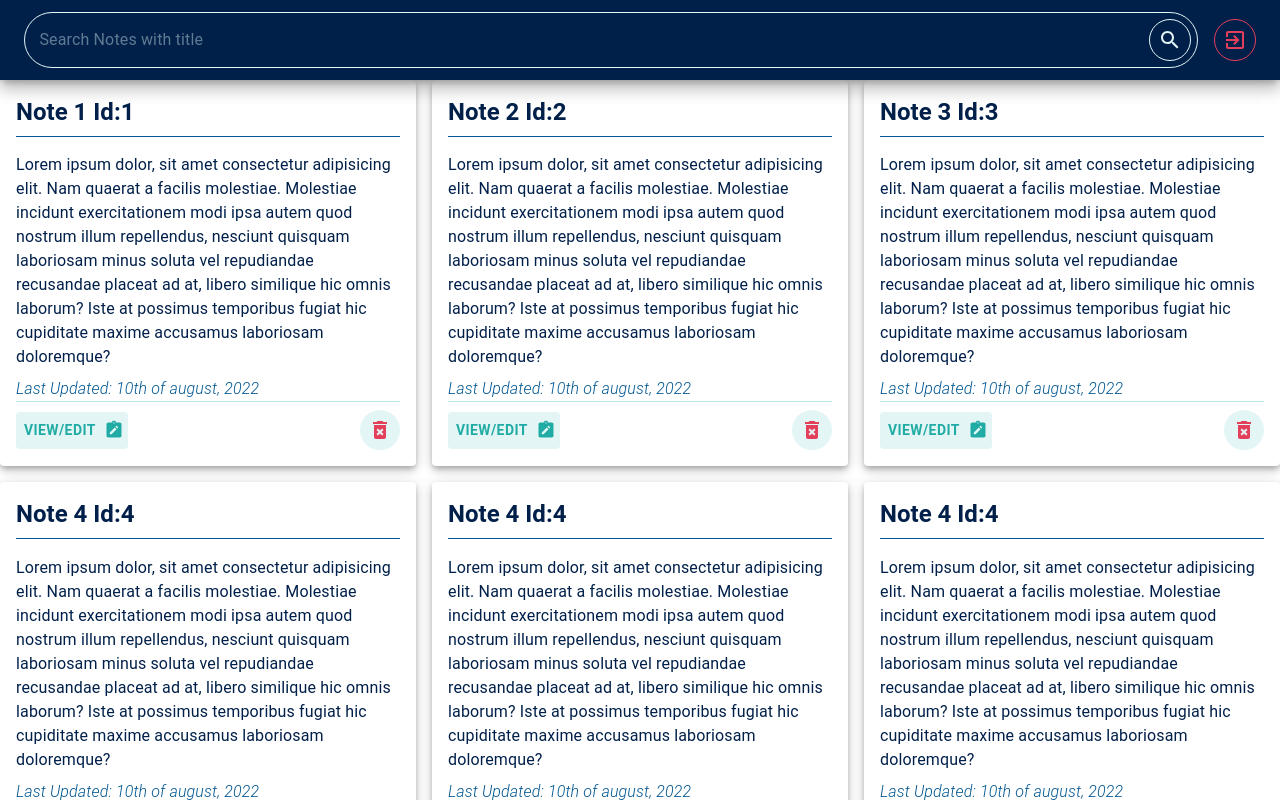
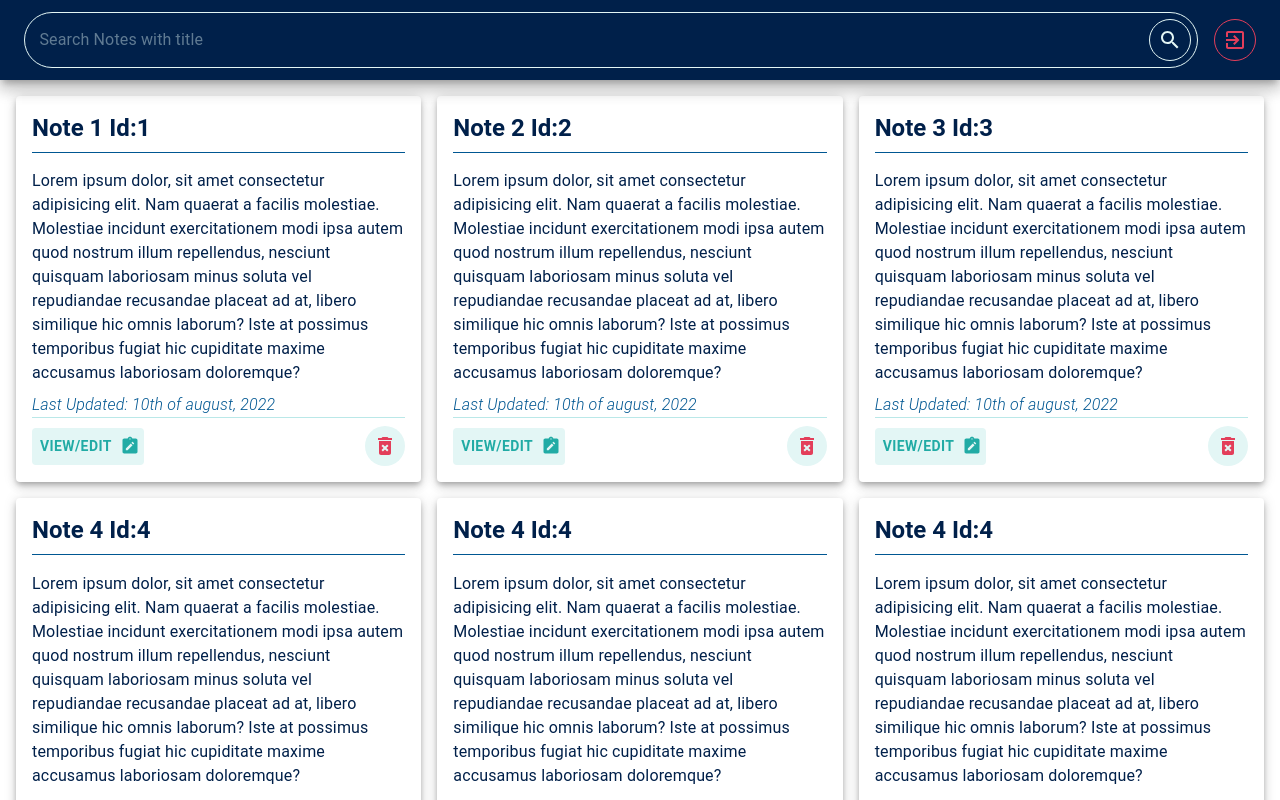
Before and after one commit to Folareen/sleek-notes, a React (Create React App) app: page / in a window 1280 px wide. Shown: the top 800 px of the page. Built offline with nearby package versions, Linux system fonts and the light colour scheme.

Commit message:
notespreview page

```diff
--- a/src/pages/NotesPreview.jsx
+++ b/src/pages/NotesPreview.jsx
@@ -32,7 +32,7 @@ export default class NotesPreview extends Component {
             </Toolbar>
         </AppBar>
 
-        <Grid container spacing={2}>
+        <Grid container spacing={2} sx={{p:2}}>
             {
                 testFirebase.map(
                     ({ id, title, body, date}) => {
```
